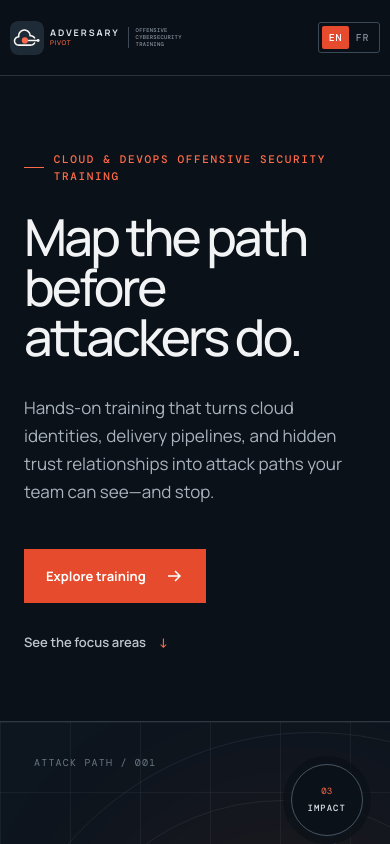
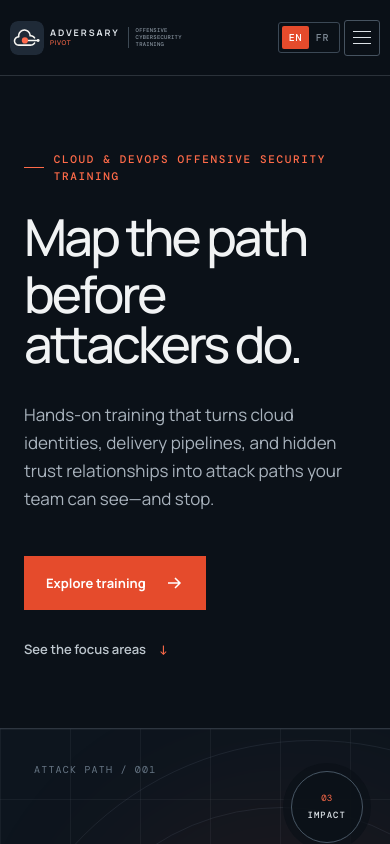
Before and after one commit to Adversary-Pivot/adversary-pivot.github.io, a React (Vite) app: page / in a window 390 px wide. Shown: the top 844 px of the page. Built offline with nearby package versions, Linux system fonts and the light colour scheme.

Commit message:
Add mobile navigation and hero spacing

```diff
--- a/src/App.jsx
+++ b/src/App.jsx
@@ -162,6 +162,7 @@ function Brand({ translation, footer = false }) {
 
 function App() {
   const [language, setLanguage] = useState(initialLanguage)
+  const [mobileMenuOpen, setMobileMenuOpen] = useState(false)
   const t = content[language]
 
   useEffect(() => {
@@ -178,6 +179,15 @@ function App() {
     window.history.replaceState({}, '', url)
   }, [language, t])
 
+  useEffect(() => {
+    if (!mobileMenuOpen) return undefined
+    const closeOnEscape = (event) => {
+      if (event.key === 'Escape') setMobileMenuOpen(false)
+    }
+    window.addEventListener('keydown', closeOnEscape)
+    return () => window.removeEventListener('keydown', closeOnEscape)
+  }, [mobileMenuOpen])
+
   return (
     <div className="site-shell">
       <header className="site-header">
@@ -187,10 +197,26 @@ function App() {
           <a href="#focus">{t.nav.focus}</a>
           <a href="#approach">{t.nav.approach}</a>
           <div className="language-switch" role="group" aria-label={language === 'fr' ? 'Choix de langue' : 'Language selection'}>
-            <button type="button" onClick={() => setLanguage('en')} aria-pressed={language === 'en'}>EN</button>
-            <button type="button" onClick={() => setLanguage('fr')} aria-pressed={language === 'fr'}>FR</button>
+            <button type="button" onClick={() => { setLanguage('en'); setMobileMenuOpen(false) }} aria-pressed={language === 'en'}>EN</button>
+            <button type="button" onClick={() => { setLanguage('fr'); setMobileMenuOpen(false) }} aria-pressed={language === 'fr'}>FR</button>
           </div>
           <a className="nav-cta" href={`mailto:${contactEmail}`}>{t.nav.contact}</a>
+          <button
+            className={`mobile-menu-toggle${mobileMenuOpen ? ' is-open' : ''}`}
+            type="button"
+            aria-label={mobileMenuOpen ? (language === 'fr' ? 'Fermer le menu' : 'Close menu') : (language === 'fr' ? 'Ouvrir le menu' : 'Open menu')}
+            aria-expanded={mobileMenuOpen}
+            aria-controls="mobile-navigation"
+            onClick={() => setMobileMenuOpen((open) => !open)}
+          >
+            <span /><span /><span />
+          </button>
+          <div id="mobile-navigation" className={`mobile-menu${mobileMenuOpen ? ' is-open' : ''}`}>
+            <a href="#trainings" onClick={() => setMobileMenuOpen(false)}><span>01</span>{t.nav.trainings}</a>
+            <a href="#focus" onClick={() => setMobileMenuOpen(false)}><span>02</span>{t.nav.focus}</a>
+            <a href="#approach" onClick={() => setMobileMenuOpen(false)}><span>03</span>{t.nav.approach}</a>
+            <a href={`mailto:${contactEmail}`} onClick={() => setMobileMenuOpen(false)}><span>04</span>{t.nav.contact}</a>
+          </div>
         </nav>
       </header>
 
@@ -198,7 +224,7 @@ function App() {
         <section className="hero section-grid">
           <div className="hero-copy">
             <p className="eyebrow"><span /> {t.hero.eyebrow}</p>
-            <h1>{t.hero.title[0]}<br />{t.hero.title[1]}</h1>
+            <h1><span>{t.hero.title[0]}</span><span>{t.hero.title[1]}</span></h1>
             <p className="hero-lede">{t.hero.lede}</p>
             <div className="hero-actions">
               <a className="button button-primary" href="#contact">{t.hero.primary} <ArrowIcon /></a>
--- a/src/styles.css
+++ b/src/styles.css
@@ -72,6 +72,7 @@ nav a:not(.nav-cta):hover { color: #fff; }
 }
 .language-switch button[aria-pressed='true'] { color: #fff; background: var(--orange); }
 .language-switch button:focus-visible { outline: 2px solid #fff; outline-offset: 2px; }
+.mobile-menu-toggle, .mobile-menu { display: none; }
 
 .section-grid { display: grid; grid-template-columns: 1.08fr .92fr; }
 .hero { min-height: 780px; padding-top: 88px; border-bottom: 1px solid var(--line); }
@@ -94,6 +95,8 @@ nav a:not(.nav-cta):hover { color: #fff; }
 h1, h2, h3, p { margin-top: 0; }
 h1, h2 { letter-spacing: -.055em; font-weight: 500; }
 h1 { margin-bottom: 32px; color: #f1f3f4; font-size: clamp(54px, 6.2vw, 94px); line-height: .98; }
+.hero h1 span { display: block; }
+.hero h1 span + span { margin-top: .14em; }
 .hero-lede { max-width: 640px; color: #a9b3bd; font-size: clamp(17px, 1.6vw, 21px); line-height: 1.65; }
 .hero-actions { margin-top: 43px; display: flex; align-items: center; gap: 30px; flex-wrap: wrap; }
 .button { display: inline-flex; align-items: center; justify-content: center; gap: 18px; padding: 17px 22px; font-size: 13px; font-weight: 700; transition: transform .2s, background .2s; }
@@ -217,8 +220,54 @@ footer { min-height: 130px; display: flex; align-items: center; justify-content:
 @media (max-width: 900px) {
   .site-header { height: 76px; }
   nav { gap: 14px; }
-  nav > a:not(.nav-cta) { display: none; }
-  .nav-cta { padding: 10px 13px; }
+  nav > a { display: none; }
+  .mobile-menu-toggle {
+    display: flex;
+    width: 40px;
+    height: 40px;
+    margin-left: 2px;
+    padding: 10px 9px;
+    flex-direction: column;
+    justify-content: space-around;
+    border: 1px solid #465360;
+    border-radius: 3px;
+    background: transparent;
+    cursor: pointer;
+  }
+  .mobile-menu-toggle span { width: 100%; height: 1px; background: #dce2e7; transition: transform .2s, opacity .2s; transform-origin: center; }
+  .mobile-menu-toggle.is-open span:first-child { transform: translateY(6px) rotate(45deg); }
+  .mobile-menu-toggle.is-open span:nth-child(2) { opacity: 0; }
+  .mobile-menu-toggle.is-open span:last-child { transform: translateY(-6px) rotate(-45deg); }
+  .mobile-menu-toggle:focus-visible { outline: 2px solid var(--orange-light); outline-offset: 2px; }
+  .mobile-menu {
+    position: fixed;
+    top: 76px;
+    right: 0;
+    left: 0;
+    display: grid;
+    padding: 18px clamp(18px, 5vw, 40px) 24px;
+    border-top: 1px solid var(--line);
+    border-bottom: 1px solid #35424e;
+    background: rgba(11, 17, 24, .98);
+    box-shadow: 0 22px 48px rgba(0, 0, 0, .35);
+    opacity: 0;
+    visibility: hidden;
+    transform: translateY(-10px);
+    pointer-events: none;
+    transition: opacity .2s, transform .2s, visibility .2s;
+  }
+  .mobile-menu.is-open { opacity: 1; visibility: visible; transform: translateY(0); pointer-events: auto; }
+  .mobile-menu a {
+    display: flex;
+    align-items: center;
+    gap: 18px;
+    padding: 15px 4px;
+    border-bottom: 1px solid var(--line);
+    color: #dce2e7;
+    font-size: 15px;
+  }
+  .mobile-menu a:last-child { border-bottom: 0; color: var(--orange-light); }
+  .mobile-menu a span { color: #657482; font: 500 9px 'DM Mono', monospace; letter-spacing: .1em; }
   .hero { padding-top: 76px; }
   .section-grid, .trainings, .focus, .audience { grid-template-columns: 1fr; }
   .hero-copy { padding-top: 90px; }
@@ -248,9 +297,9 @@ footer { min-height: 130px; display: flex; align-items: center; justify-content:
     letter-spacing: .045em;
   }
   .site-header { padding-inline: 10px; }
-  nav { gap: 0; }
+  nav { gap: 2px; }
   .language-switch button { min-width: 27px; padding: 5px 4px; }
-  .nav-cta { display: none; }
+  .mobile-menu-toggle { width: 36px; height: 36px; padding: 8px; }
   h1 { font-size: 51px; }
   .hero-copy { padding: 75px 24px 70px; }
   .hero-visual { min-height: 520px; }
```
